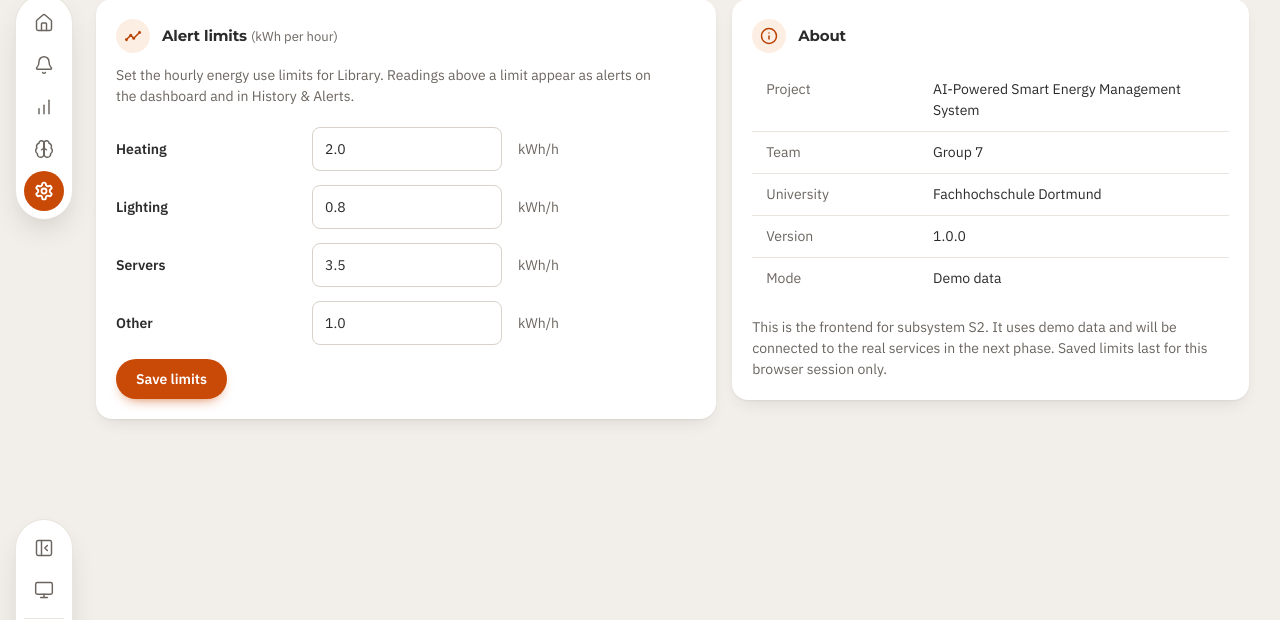
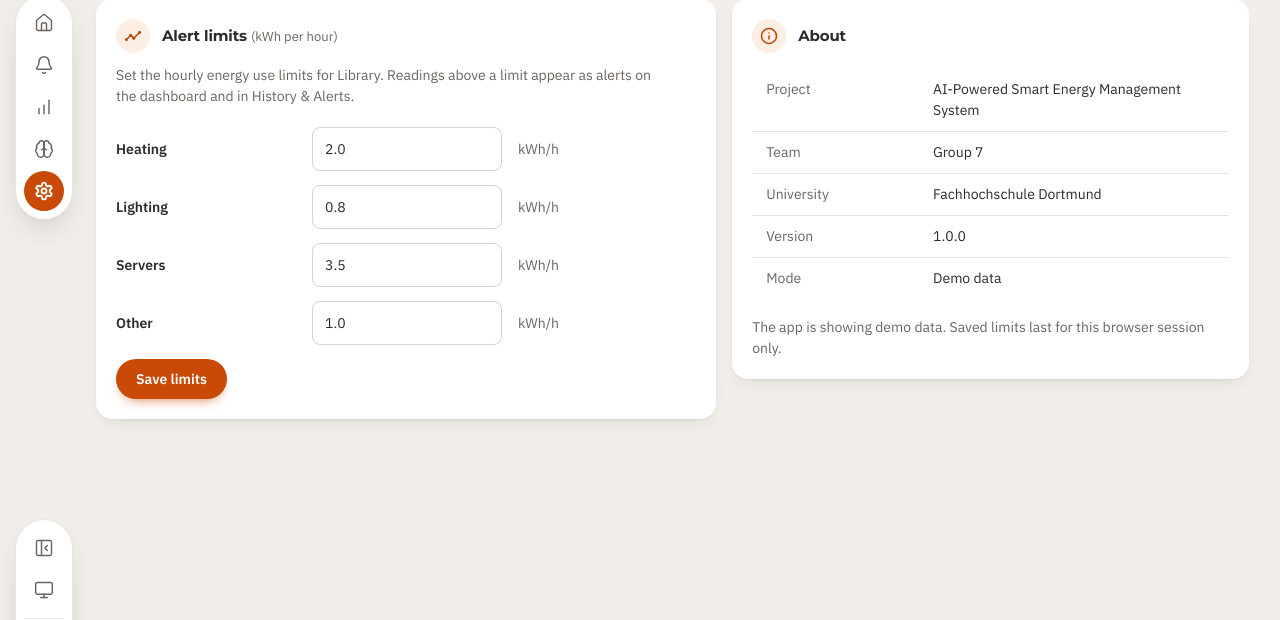
Before and after one commit to azizjail2003/smart-energy-coach, a Flask app: page /settings in a window 1280 px wide. Shown: the part 77-697 px from the top of the page. Run offline with Flask 3, Linux system fonts and the light colour scheme; some libraries are stand-ins or nearby versions.

Commit message:
Remove subsystem names from the interface

```diff
--- a/subsystems/s2_web/services/s1_adapter.py
+++ b/subsystems/s2_web/services/s1_adapter.py
@@ -92,7 +92,7 @@ class S1AnalyticsAdapter:
         calculator = self._service(building_id).calculator
         return {
             "date": day,
-            "source": "s1",
+            "source": "live",
             **self._figures(building_id, total),
             "change_pct": percent_change(total, total_before),
             "savings": {"eur": calculator.calc_cost(saved), "co2_kg": round(calculator.calc_co2(saved), 1),
--- a/subsystems/s2_web/templates/base.html
+++ b/subsystems/s2_web/templates/base.html
@@ -115,7 +115,7 @@
             <span class="rail__avatar" aria-hidden="true">7</span>
             <span class="rail__label rail__team-text">
               <strong>Group 7</strong>
-              <small>FH Dortmund · {{ "Demo data" if demo_mode else "S1 and S3 data" }}</small>
+              <small>FH Dortmund · {{ "Demo data" if demo_mode else "Live data" }}</small>
             </span>
           </div>
         </div>
@@ -126,7 +126,7 @@
       {% if building_source == "demo" %}
       <p class="notice">
         {{ icon("info", 16) }}
-        <span>{{ buildings[current_building] }} shows demonstration data made for this prototype. Only the Library figures come from the capstone report.</span>
+        <span>{{ buildings[current_building] }} shows demonstration data, not measured values.</span>
       </p>
       {% endif %}
       {% block content %}{% endblock %}
@@ -135,7 +135,7 @@
     <footer class="statusbar">
       <p class="statusbar__live" role="status" data-status-live>
         <span class="dot dot--demo" data-status-dot aria-hidden="true"></span>
-        <span data-status-text>{{ "Demo data" if demo_mode else "Data from S1 and S3" }}</span>
+        <span data-status-text>{{ "Demo data" if demo_mode else "Live data" }}</span>
       </p>
       <span class="statusbar__grow"></span>
       <span class="statusbar__extra">Fachhochschule Dortmund · Group 7</span>
--- a/subsystems/s2_web/templates/settings.html
+++ b/subsystems/s2_web/templates/settings.html
@@ -44,14 +44,14 @@
           <tr><th scope="row">Team</th><td>Group 7</td></tr>
           <tr><th scope="row">University</th><td>Fachhochschule Dortmund</td></tr>
           <tr><th scope="row">Version</th><td>{{ app_version }}</td></tr>
-          <tr><th scope="row">Mode</th><td>{{ "Demo data" if demo_mode else "Connected to S1 and S3" }}</td></tr>
+          <tr><th scope="row">Mode</th><td>{{ "Demo data" if demo_mode else "Live data" }}</td></tr>
         </tbody>
       </table>
     </div>
     {% if demo_mode %}
-    <p>This is the frontend for subsystem S2. It uses demo data and will be connected to the real services in the next phase. Saved limits last for this browser session only.</p>
+    <p>The app is showing demo data. Saved limits last for this browser session only.</p>
     {% else %}
-    <p>This is the frontend for subsystem S2, connected to the S1 analytics engine and the S3 AI coach. Saved limits are stored by S1 and apply to everyone.</p>
+    <p>The app is showing live data from the analytics service and the AI coach. Saved limits are stored for the building and apply to everyone.</p>
     {% endif %}
   </section>
 </div>
--- a/subsystems/s2_web/views/coach_view.py
+++ b/subsystems/s2_web/views/coach_view.py
@@ -84,7 +84,7 @@ class CoachView:
         try:
             return self._coach.ask(question, tone, building)
         except (ConnectionError, TimeoutError) as error:
-            raise ServiceUnavailableError("The AI coach (S3) did not answer. Try again in a moment.") from error
+            raise ServiceUnavailableError("The AI coach did not answer. Try again in a moment.") from error
 
     def preview(self, building):
         """Headline and detail for the AI tip on the dashboard."""
--- a/subsystems/s2_web/views/page_view.py
+++ b/subsystems/s2_web/views/page_view.py
@@ -71,7 +71,7 @@ class PageView:
         try:
             return self._analytics.get_kpis(building)
         except (ConnectionError, TimeoutError) as error:
-            raise ServiceUnavailableError("The analytics service (S1) did not answer. Try again in a moment.") from error
+            raise ServiceUnavailableError("The analytics service did not answer. Try again in a moment.") from error
 
     def report_date(self, building):
         return self.kpis(building)["date"]
```
Also changed, not shown: tests/s2/test_adapters.py (+2 -2 lines), tests/s2/test_errors.py (+2 -2 lines), README.md.
